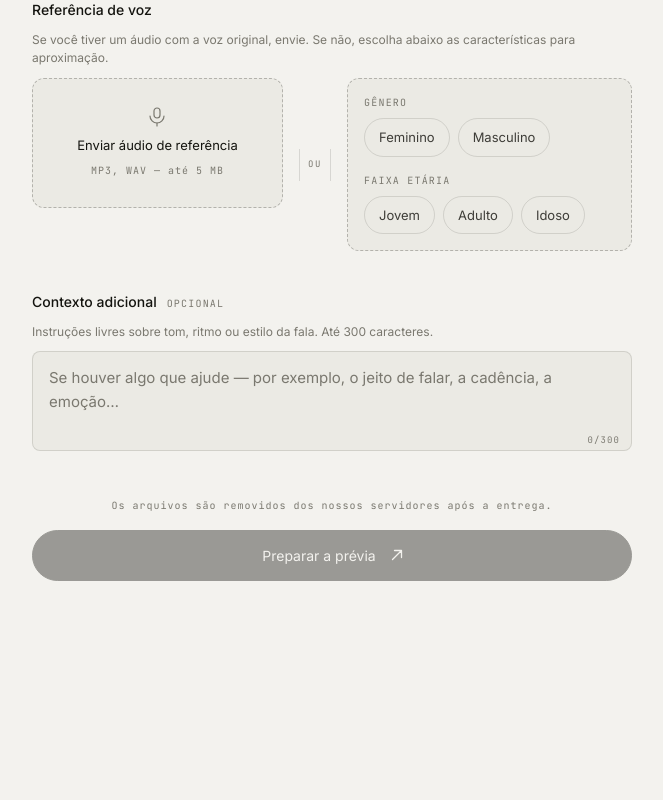
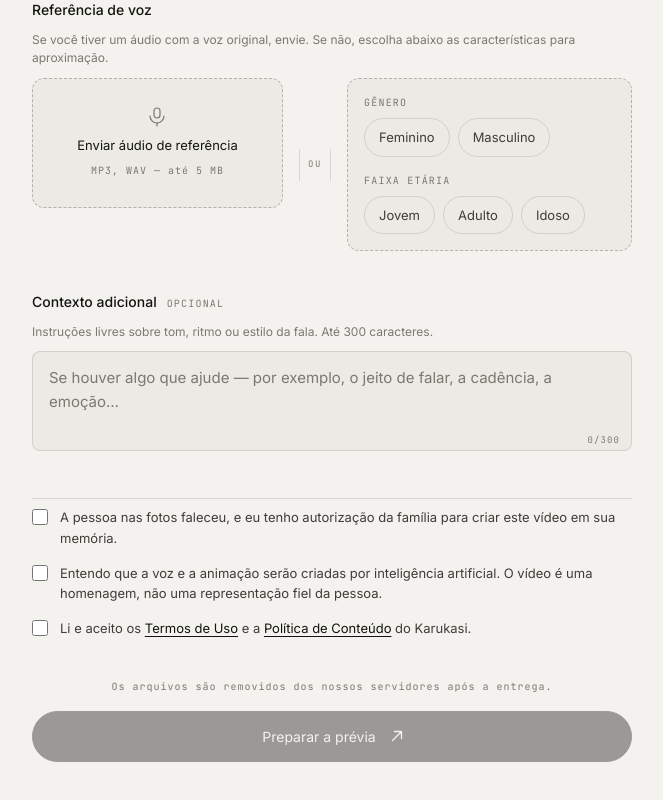
Before and after one commit to GuiAmaral85/Karukasi, a Next.js app: page /criar in a window 1280 px wide. Shown: the part 760-1560 px from the top of the page, without its empty margins (308-971 px from the left). Before the commit the page ends 1453 px from the top, so only its background shows below. Built offline with nearby package versions, Linux system fonts and the light colour scheme.

Commit message:
feat: add consent checkboxes to creation form

```diff
--- a/components/CreationForm.tsx
+++ b/components/CreationForm.tsx
@@ -27,12 +27,18 @@ export default function CreationForm() {
   const [age, setAge] = useState<VoiceAge | null>(null)
   const [context, setContext] = useState('')
 
+  // Consent state
+  const [consentDeceased, setConsentDeceased] = useState(false)
+  const [consentAi, setConsentAi] = useState(false)
+  const [consentTerms, setConsentTerms] = useState(false)
+  const allConsentsChecked = consentDeceased && consentAi && consentTerms
+
   // UI state
   const [isSubmitting, setIsSubmitting] = useState(false)
   const [submitError, setSubmitError] = useState<string | null>(null)
 
   // CTA is active when photo + text are filled
-  const ctaEnabled = photo !== null && text.trim().length > 0
+  const ctaEnabled = photo !== null && text.trim().length > 0 && allConsentsChecked
 
   // Derived: do we have a valid voice?
   const voiceReady = audio !== null || (gender !== null && age !== null)
@@ -89,6 +95,9 @@ export default function CreationForm() {
       if (voiceId) formData.append('voice_id', voiceId)
       formData.append('text', text)
       if (context.trim()) formData.append('prompt', context)
+      formData.append('consent_deceased', String(consentDeceased))
+      formData.append('consent_ai', String(consentAi))
+      formData.append('consent_terms', String(consentTerms))
 
       const res = await fetch('/api/generate', { method: 'POST', body: formData })
       if (!res.ok) {
@@ -186,6 +195,114 @@ export default function CreationForm() {
           </span>
         </div>
       </FieldGroup>
+
+      {/* CONSENT */}
+      <div
+        style={{
+          display: 'flex',
+          flexDirection: 'column',
+          gap: '14px',
+          paddingTop: '8px',
+          borderTop: '1px solid var(--line)',
+        }}
+      >
+        {[
+          {
+            id: 'consent-deceased',
+            checked: consentDeceased,
+            onChange: () => setConsentDeceased(v => !v),
+            label: (
+              <>
+                A pessoa nas fotos faleceu, e eu tenho autorização da família para criar este vídeo em
+                sua memória.
+              </>
+            ),
+          },
+          {
+            id: 'consent-ai',
+            checked: consentAi,
+            onChange: () => setConsentAi(v => !v),
+            label: (
+              <>
+                Entendo que a voz e a animação serão criadas por inteligência artificial. O vídeo é
+                uma homenagem, não uma representação fiel da pessoa.
+              </>
+            ),
+          },
+          {
+            id: 'consent-terms',
+            checked: consentTerms,
+            onChange: () => setConsentTerms(v => !v),
+            label: (
+              <>
+                Li e aceito os{' '}
+                <a
+                  href="/termos"
+                  target="_blank"
+                  rel="noopener noreferrer"
+                  style={{
+                    color: 'var(--ink)',
+                    textDecoration: 'underline',
+                    textUnderlineOffset: '3px',
+                  }}
+                >
+                  Termos de Uso
+                </a>
+                {' '}e a{' '}
+                <a
+                  href="/politica-de-conteudo"
+                  target="_blank"
+                  rel="noopener noreferrer"
+                  style={{
+                    color: 'var(--ink)',
+                    textDecoration: 'underline',
+                    textUnderlineOffset: '3px',
+                  }}
+                >
+                  Política de Conteúdo
+                </a>
+                {' '}do Karukasi.
+              </>
+            ),
+          },
+        ].map(item => (
+          <label
+            key={item.id}
+            htmlFor={item.id}
+            style={{
+              display: 'flex',
+              gap: '12px',
+              alignItems: 'flex-start',
+              cursor: 'pointer',
+            }}
+          >
+            <input
+              id={item.id}
+              type="checkbox"
+              checked={item.checked}
+              onChange={item.onChange}
+              style={{
+                marginTop: '2px',
+                flexShrink: 0,
+                width: '16px',
+                height: '16px',
+                accentColor: 'var(--ink)',
+                cursor: 'pointer',
+              }}
+            />
+            <span
+              style={{
+                fontFamily: 'var(--font-body)',
+                fontSize: '13px',
+                color: 'var(--ink-soft)',
+                lineHeight: 1.6,
+              }}
+            >
+              {item.label}
+            </span>
+          </label>
+        ))}
+      </div>
 
       {/* ERROR */}
       {submitError && (
```
